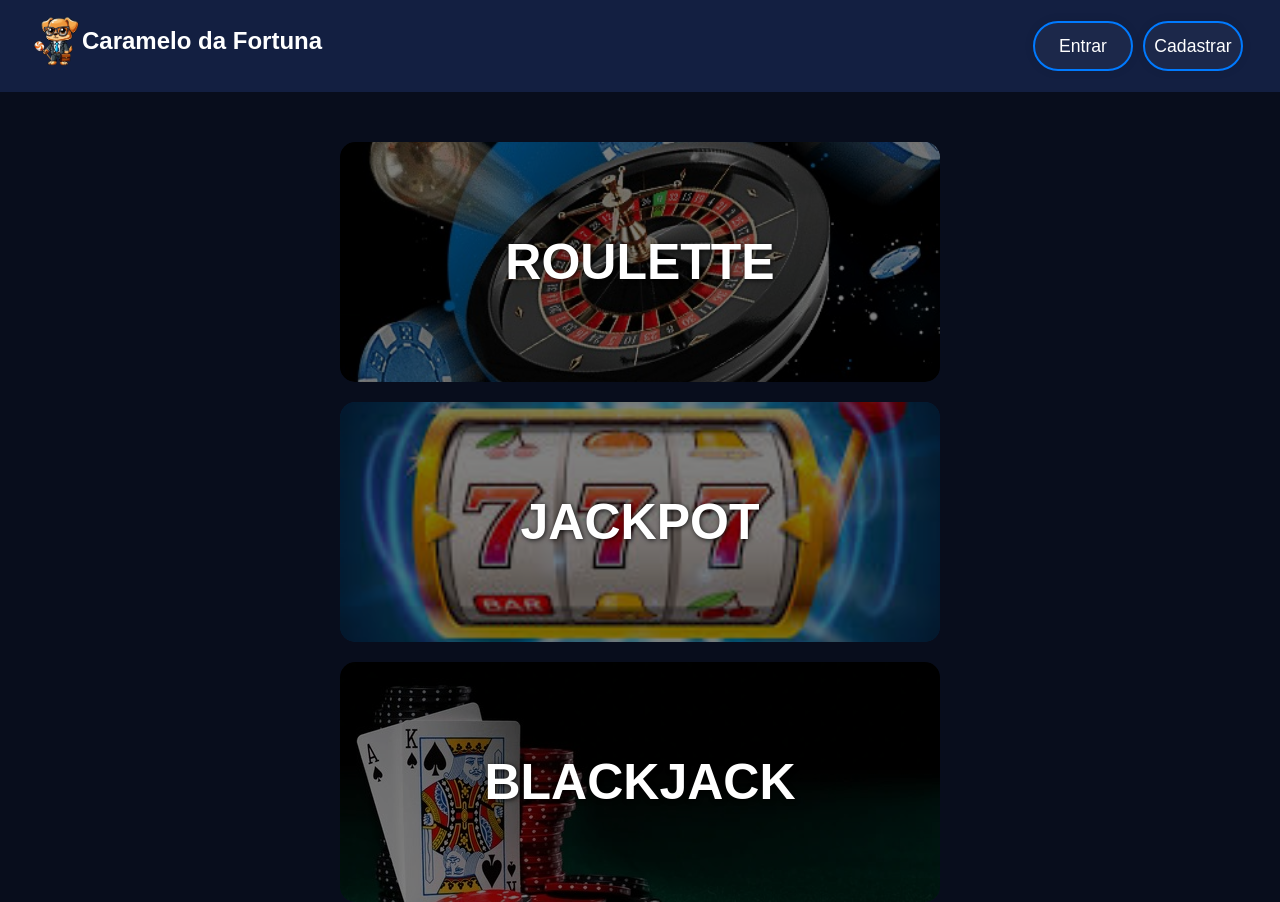
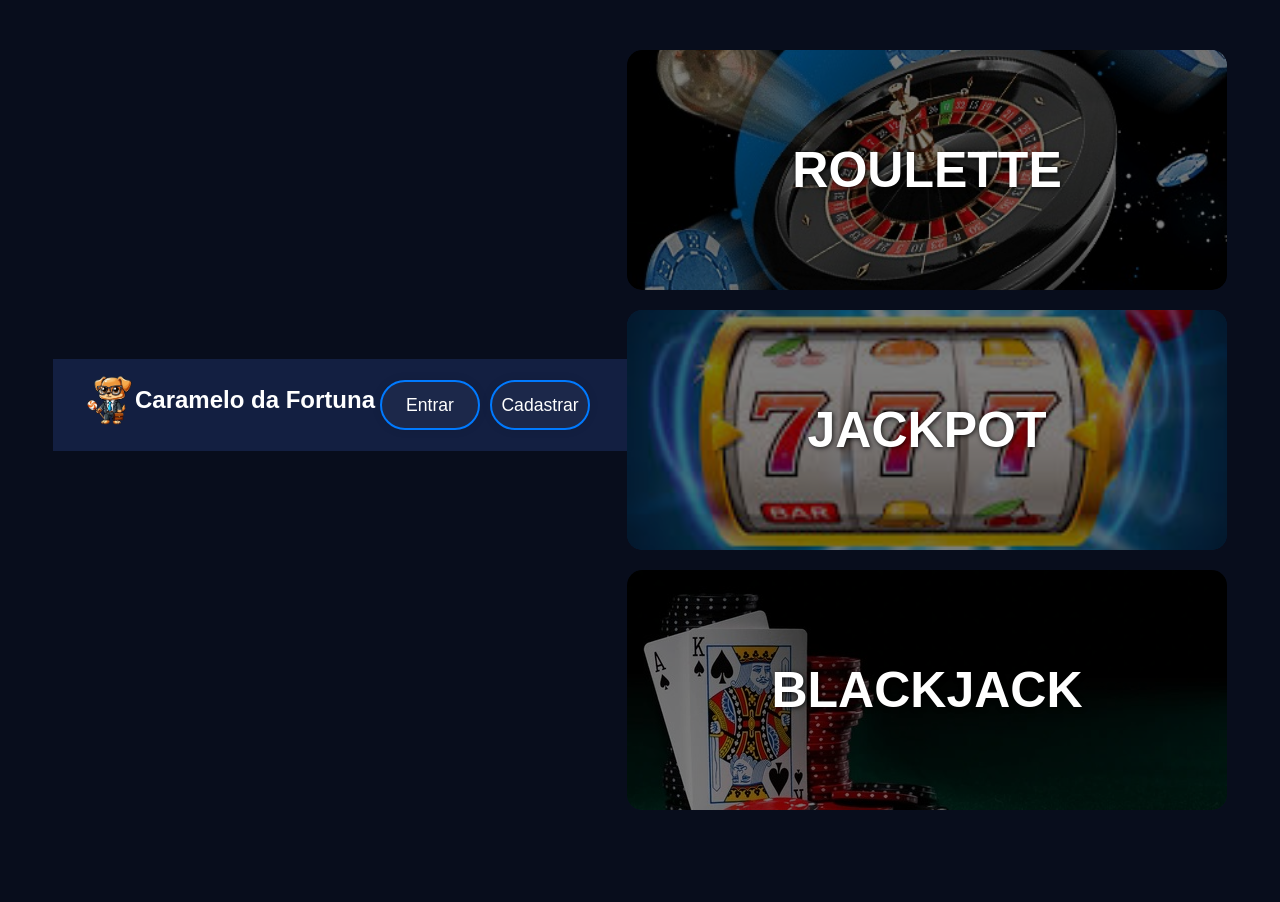
Before and after one commit to FrostKalashnikov/CarameloDaFortuna, a website: page Pages/Home.html in a window 1280 px wide. After the commit the page ends 810 px from the top, so only its background shows below. Drawn offline with Linux system fonts and the light colour scheme.

Commit message:
Update Home.css

```diff
--- a/Pages/Styles/Home.css
+++ b/Pages/Styles/Home.css
@@ -1,3 +1,17 @@
+** {
+    margin: 0;
+    padding: 0;
+    box-sizing: border-box;
+    font-family: "Asap", sans-serif;
+}
+
+body {
+    display: flex;
+    justify-content: center;
+    align-items: center;
+    min-height: 100vh;
+    background-color: #080d1c;
+}
 /* Container para todos os itens do menu de jogos */
 .game-menu {
     display: flex;
@@ -48,7 +62,6 @@
     font-size: 50px;
     font-weight: bold;
     z-index: 1;
-    font-family: 'Poppins', sans-serif;
     text-shadow: 1px 1px 5px rgba(0, 0, 0, 0.8); /* Sombra para o texto */
     pointer-events: none; /* Ignora cliques no texto, para que o link funcione em toda a área */
 
```
